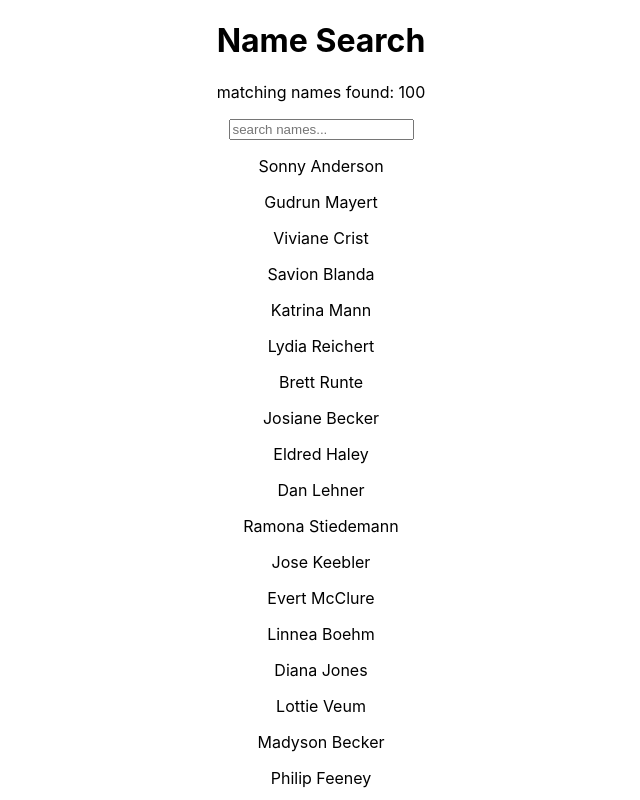
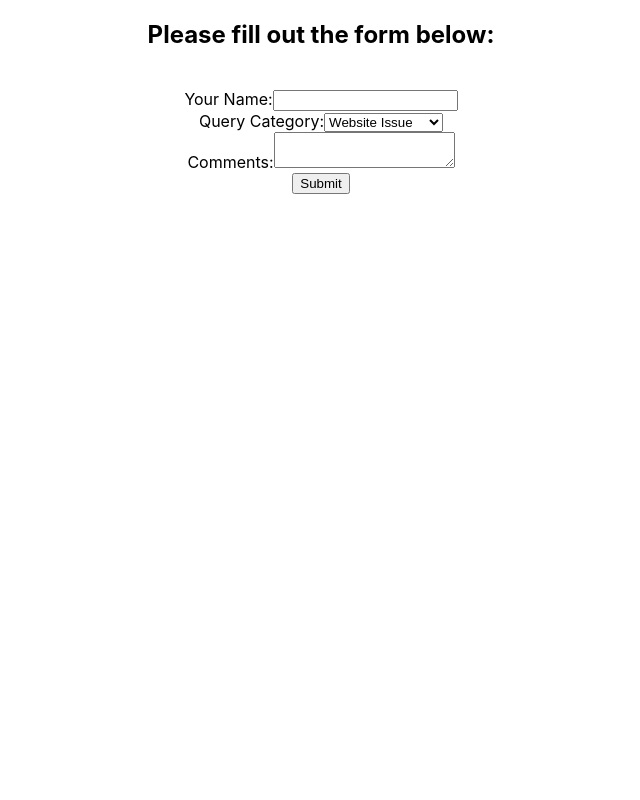
Before and after one commit to DanTaylor28/gitpod-react, a React (Create React App) app in the folder my-app/: page / in a window 1280 px wide. Shown: the top 800 px of the page, without its empty margins (319-959 px from the left). Built offline with nearby package versions, Linux system fonts and the light colour scheme.

Commit message:
Convert class component to functional component with usestate hook

```diff
--- a/my-app/src/App.js
+++ b/my-app/src/App.js
@@ -18,11 +18,12 @@
 // import LifeCyclesCWU from './components/LifeCyclesCWU';
 // import ControlledForms from './components/ControlledForms';
 // import UncontrolledForms from './components/UncontrolledForm';
-import SearchBar from './components/SearchBar';
+// import SearchBar from './components/SearchBar';
+import ControlledFormHooks from './components/ControlledFormHooks';
 function App() {
   return (
     <div className="App">
-      <SearchBar />
+      <ControlledFormHooks />
     </div>
   );
 }
--- /dev/null
+++ b/my-app/src/components/ControlledFormHooks.js
@@ -0,0 +1,53 @@
+import React, {useState} from 'react'
+
+function ControlledFormHooks() {
+    const [name, setName] = useState('');
+    const [category, setCategory] = useState('website');
+    const [comments, setComments] = useState('');
+    const handleSubmit = (event) => {
+        event.preventDefault();
+        console.log(name, category, comments);
+    }
+    return (
+        <div>
+            <form onSubmit={handleSubmit}>
+              <h2>Please fill out the form below:</h2>
+              <br />
+              <div>
+                <label htmlFor='id-name' >Your Name:</label>
+                <input value={name}
+                id='id-name'
+                name='name'
+                type='text'
+                onChange= {
+                    (event) => setName(event.target.value)} />
+              </div>
+              <div>
+                <label htmlFor='id-category' >Query Category:</label>
+                <select
+                value={category}
+                id='id-category'
+                name='category'
+                onChange={
+                    (event) => setCategory(event.target.value)}>
+                  <option value='website'>Website Issue</option>
+                  <option value='order'>Order Issue</option>
+                  <option value='general'>General Enquiry</option>
+                </select>
+              </div>
+              <div>
+                <label htmlFor='id-comments'>Comments:</label>
+                <textarea
+                value={comments}
+                id='id-comments'
+                name='comments'
+                onChange={
+                    (event) => setComments(event.target.value)}/>
+              </div>
+                <input type='submit' value='Submit' />
+            </form>
+        </div>
+  )
+}
+
+export default ControlledFormHooks
```
